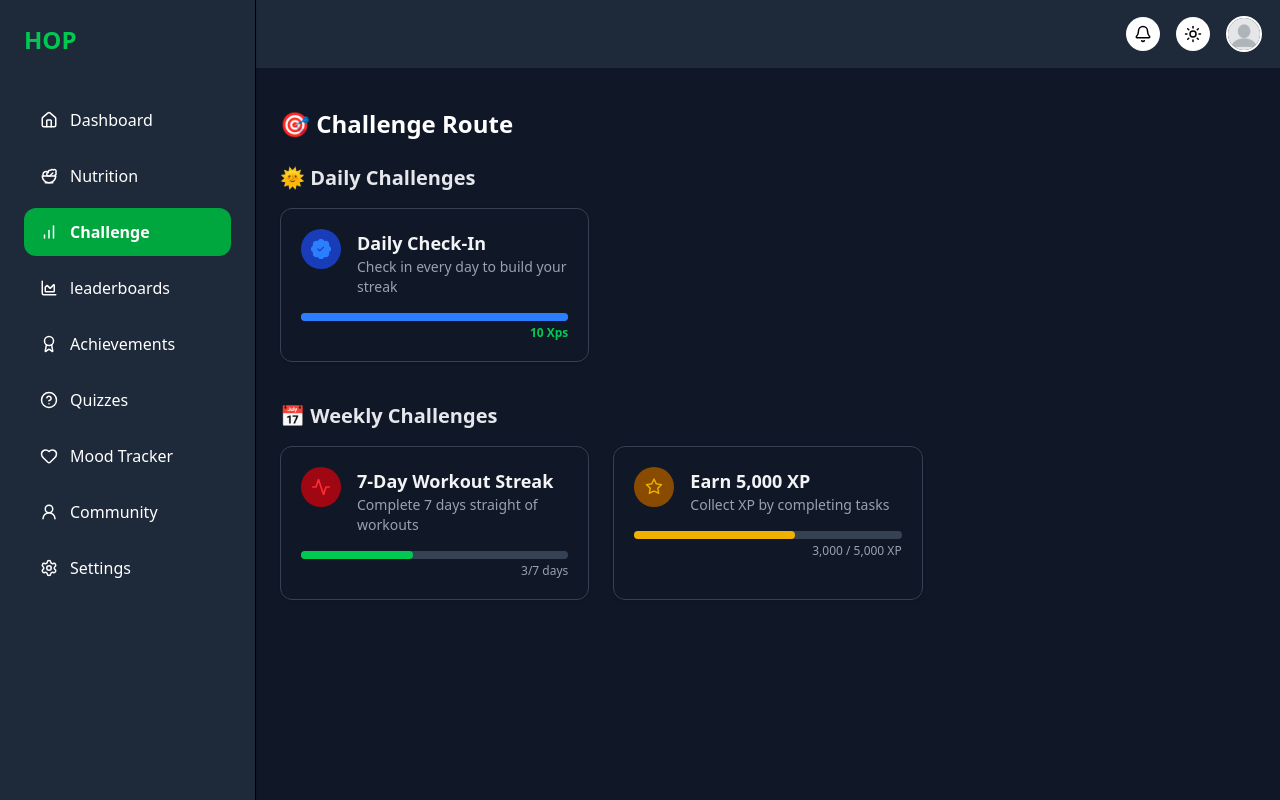
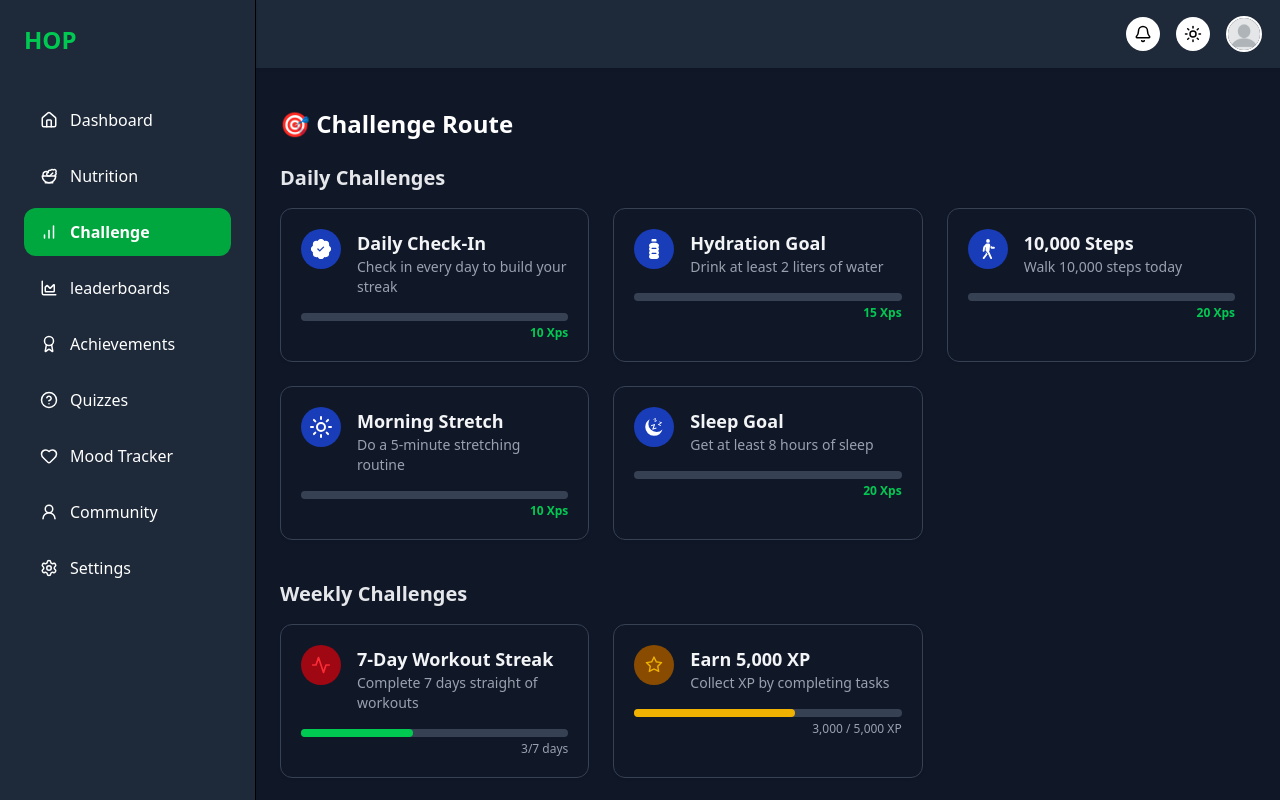
Before and after one commit to Olamilekan18/HOPwellness, a React (Vite) app in the folder frontend/: page /dashboard/challenge in a window 1280 px wide. Built offline with nearby package versions, Linux system fonts and the light colour scheme.

Commit message:
updating my challenge..jsx page

```diff
--- a/frontend/src/pages/dashboard/challenge.jsx
+++ b/frontend/src/pages/dashboard/challenge.jsx
@@ -1,19 +1,54 @@
 import DashboardLayout from "../../componet/dashboard/dashboardLayout";
 import { FiActivity } from "react-icons/fi";
 import { AiOutlineStar } from "react-icons/ai";
-import { BsPatchCheckFill } from "react-icons/bs";
+import { BsPatchCheckFill, BsPersonWalking } from "react-icons/bs";
+import { Sun } from "lucide-react";
+import { FaBottleWater } from "react-icons/fa6";
+import { GiNightSleep } from "react-icons/gi";
+
 const dailyChallenge = [
   {
     icon: BsPatchCheckFill,
     id: "check-in",
     title: "Daily Check-In",
     description: "Check in every day to build your streak",
-    frequency: "daily",
-    category: "nutriton",
-    completed: true,
+    completed: false,
     xpReward: 10,
   },
+  {
+    icon: FaBottleWater,
+    id: "hydrate",
+    title: "Hydration Goal",
+    description: "Drink at least 2 liters of water",
+    completed: false,
+    xpReward: 15,
+  },
+  {
+    icon: BsPersonWalking,
+    id: "steps-10k",
+    title: "10,000 Steps",
+    description: "Walk 10,000 steps today",
+    completed: false,
+    xpReward: 20,
+  },
+  {
+    icon: Sun,
+    id: "stretch",
+    title: "Morning Stretch",
+    description: "Do a 5-minute stretching routine",
+    completed: false,
+    xpReward: 10,
+  },
+  {
+    icon: GiNightSleep,
+    id: "sleep-8hr",
+    title: "Sleep Goal",
+    description: "Get at least 8 hours of sleep",
+    completed: false,
+    xpReward: 20,
+  },
 ];
+
 export default function Challenge() {
   return (
     <DashboardLayout>
@@ -25,18 +60,25 @@ export default function Challenge() {
 
           <div>
             <h3 className="text-xl font-semibold text-gray-700 dark:text-gray-200 mb-4">
-              🌞 Daily Challenges
+              Daily Challenges
             </h3>
             <div className="grid grid-cols-1 sm:grid-cols-2 lg:grid-cols-3 gap-6">
               {dailyChallenge.map(
-                ({ icon: Icon, id, title, description, xpReward }) => {
+                ({
+                  icon: Icon,
+                  id,
+                  title,
+                  description,
+                  xpReward,
+                  completed,
+                }) => {
                   return (
                     <div
                       key={id}
                       className="p-5 bg-white dark:bg-gray-900 rounded-xl shadow border border-gray-200 dark:border-gray-700"
                     >
                       <div className="flex items-start gap-4">
-                        <div className="w-10 h-10 flex items-center justify-center text-blue-500 text-xl bg-blue-100 dark:bg-blue-800 rounded-full">
+                        <div className="w-10 h-10 flex items-center justify-center dark:text-white text-blue-500 text-xl bg-blue-100 dark:bg-blue-800 rounded-full">
                           <Icon />
                         </div>
                         <div className="flex-1">
@@ -52,7 +94,9 @@ export default function Challenge() {
                         <div className="w-full bg-gray-200 dark:bg-gray-700 h-2 rounded-full">
                           <div
                             className="bg-blue-500 h-2 rounded-full"
-                            style={{ width: "100%" }}
+                            style={
+                              completed ? { width: "100%" } : { width: "0%" }
+                            }
                           />
                         </div>
                         <p className="text-xs text-right text-green-500 mt-1 font-semibold">
@@ -69,7 +113,7 @@ export default function Challenge() {
           {/* Weekly Challenges */}
           <div className="mt-10 ">
             <h3 className="text-xl font-semibold text-gray-700 dark:text-gray-200 mb-4">
-              📅 Weekly Challenges
+              Weekly Challenges
             </h3>
             <div className="grid grid-cols-1 sm:grid-cols-2 lg:grid-cols-3 gap-6">
               {/* 7-Day Workout Streak */}
```
